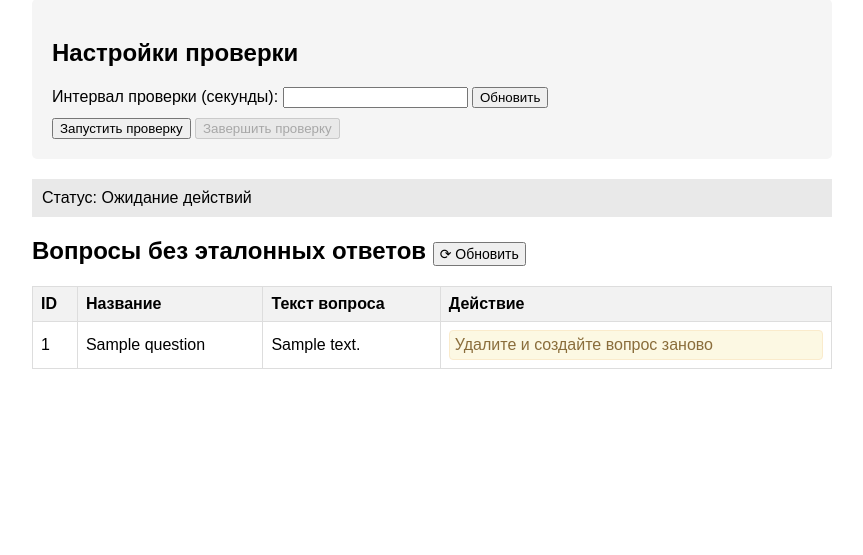
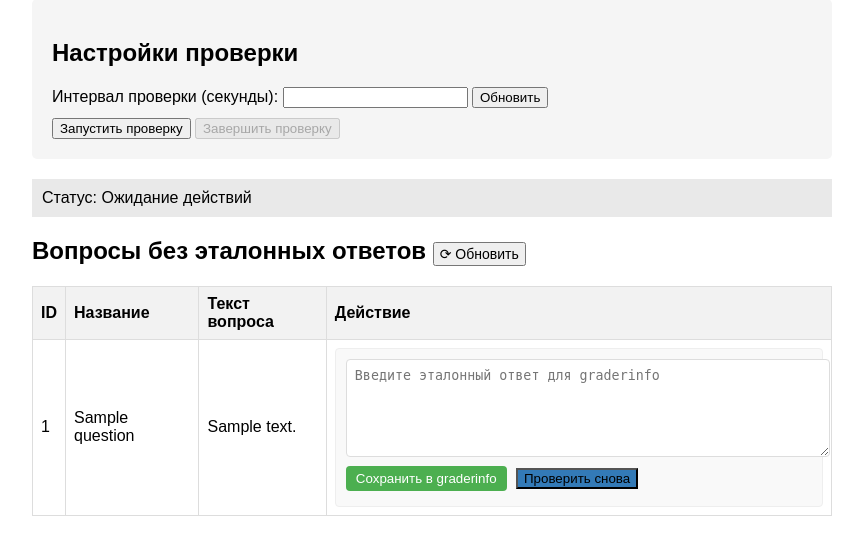
Before and after one commit to Shvadart/moodle_autograder, a Flask app: template app/templates/index.html in a window 1280 px wide. Shown: the part 81-636 px from the top of the page, without its empty margins (208-1071 px from the left). Run offline with Flask 3, Linux system fonts and the light colour scheme; the template is opened without the code that fills it: most values are stand-ins (such as "Sample title", 1, 10 or a date in 2020).

Commit message:
Добавил возможность добавить эталонный ответ в html

```diff
--- a/app/templates/_questions_table.html
+++ b/app/templates/_questions_table.html
@@ -16,8 +16,21 @@
                 <td>{{ question.name }}</td>
                 <td>{{ question.questiontext|safe }}</td>
                 <td>
-                    <div class="alert alert-warning" style="margin: 0; padding: 5px;">
-                        Удалите и создайте вопрос заново
+                    <div class="grader-form">
+                        <textarea class="grader-input"
+                                  placeholder="Введите эталонный ответ для graderinfo"
+                                  style="width: 100%; min-height: 80px; margin-bottom: 5px;"></textarea>
+                        <button class="save-grader-btn"
+                                data-question-id="{{ question.id }}"
+                                style="margin-right: 5px;">
+                            Сохранить в graderinfo
+                        </button>
+                        <button class="recheck-btn"
+                                data-question-id="{{ question.id }}"
+                                style="background: #337ab7;">
+                            Проверить снова
+                        </button>
+                        <div class="grader-status" style="margin-top: 5px; font-size: 13px;"></div>
                     </div>
                 </td>
             </tr>
@@ -27,6 +40,6 @@
 </div>
 {% else %}
 <div class="alert alert-success">
-    Все вопросы имеют эталонные ответы!
+    Все вопросы имеют эталонные ответы в graderinfo!
 </div>
 {% endif %}
--- a/app/templates/index.html
+++ b/app/templates/index.html
@@ -29,6 +29,32 @@
             background-color: #fcf8e3;
             color: #8a6d3b;
             border: 1px solid #faebcc;
+        }
+        .grader-form {
+            padding: 10px;
+            border: 1px solid #eee;
+            border-radius: 4px;
+            background: #f9f9f9;
+        }
+        .grader-input {
+            padding: 8px;
+            border: 1px solid #ddd;
+            border-radius: 4px;
+            resize: vertical;
+        }
+        .save-grader-btn {
+            padding: 5px 10px;
+            background: #4CAF50;
+            color: white;
+            border: none;
+            border-radius: 4px;
+            cursor: pointer;
+        }
+        .save-grader-btn:hover {
+            background: #45a049;
+        }
+        .save-grader-btn:disabled {
+            background: #cccccc;
         }
     </style>
 </head>
@@ -125,6 +151,39 @@
                 $('#status').html('Статус: Ошибка соединения с сервером');
             });
         }
+        $(document).ready(function() {
+            $(document).on('click', '.save-grader-btn', function() {
+                const btn = $(this);
+                const questionId = btn.data('question-id');
+                const graderInfo = btn.siblings('.grader-input').val();
+                const statusDiv = btn.siblings('.grader-status');
+
+                if (!graderInfo.trim()) {
+                    statusDiv.html('<span style="color:red">Введите текст ответа</span>');
+                    return;
+                }
+
+                btn.prop('disabled', true);
+                statusDiv.html('<span>Сохранение...</span>');
+
+                $.post('/update_grader_info', {
+                    question_id: questionId,
+                    grader_info: graderInfo
+                }, function(data) {
+                    if(data.status === 'success') {
+                        statusDiv.html('<span style="color:green">Сохранено!</span>');
+                        // Через 2 секунды обновляем список
+                        setTimeout(refreshQuestions, 2000);
+                    } else {
+                        statusDiv.html(`<span style="color:red">Ошибка: ${data.message}</span>`);
+                        btn.prop('disabled', false);
+                    }
+                }).fail(function() {
+                    statusDiv.html('<span style="color:red">Ошибка сервера</span>');
+                    btn.prop('disabled', false);
+                });
+            });
+        });
     </script>
 </body>
 </html>
--- a/app/web_interface.py
+++ b/app/web_interface.py
@@ -48,6 +48,36 @@ def stop_evaluator():
         return jsonify({'status': 'success', 'message': 'Проверка остановлена'})
     return jsonify({'status': 'error', 'message': 'Проверка не запущена'})
 
+@app.route('/update_grader_info', methods=['POST'])
+def handle_update_grader_info():
+    try:
+        question_id = int(request.form.get('question_id'))
+        grader_info = request.form.get('grader_info')
+
+        from moodle_db import update_grader_info
+        success = update_grader_info(question_id, grader_info)
+
+        if success:
+            # Принудительно обновляем кэш вопроса
+            from moodle_db import get_connection
+            conn = get_connection()
+            conn.close()
+
+            return jsonify({
+                'status': 'success',
+                'message': 'Эталонный ответ успешно сохранен'
+            })
+        else:
+            return jsonify({
+                'status': 'error',
+                'message': 'Ошибка при сохранении в БД'
+            })
+    except Exception as e:
+        return jsonify({
+            'status': 'error',
+            'message': f'Ошибка: {str(e)}'
+        })
+
 @app.route('/refresh_questions', methods=['POST'])
 def refresh_questions():
     try:
```
Also changed, not shown: app/moodle_db.py (+52 -12 lines).
